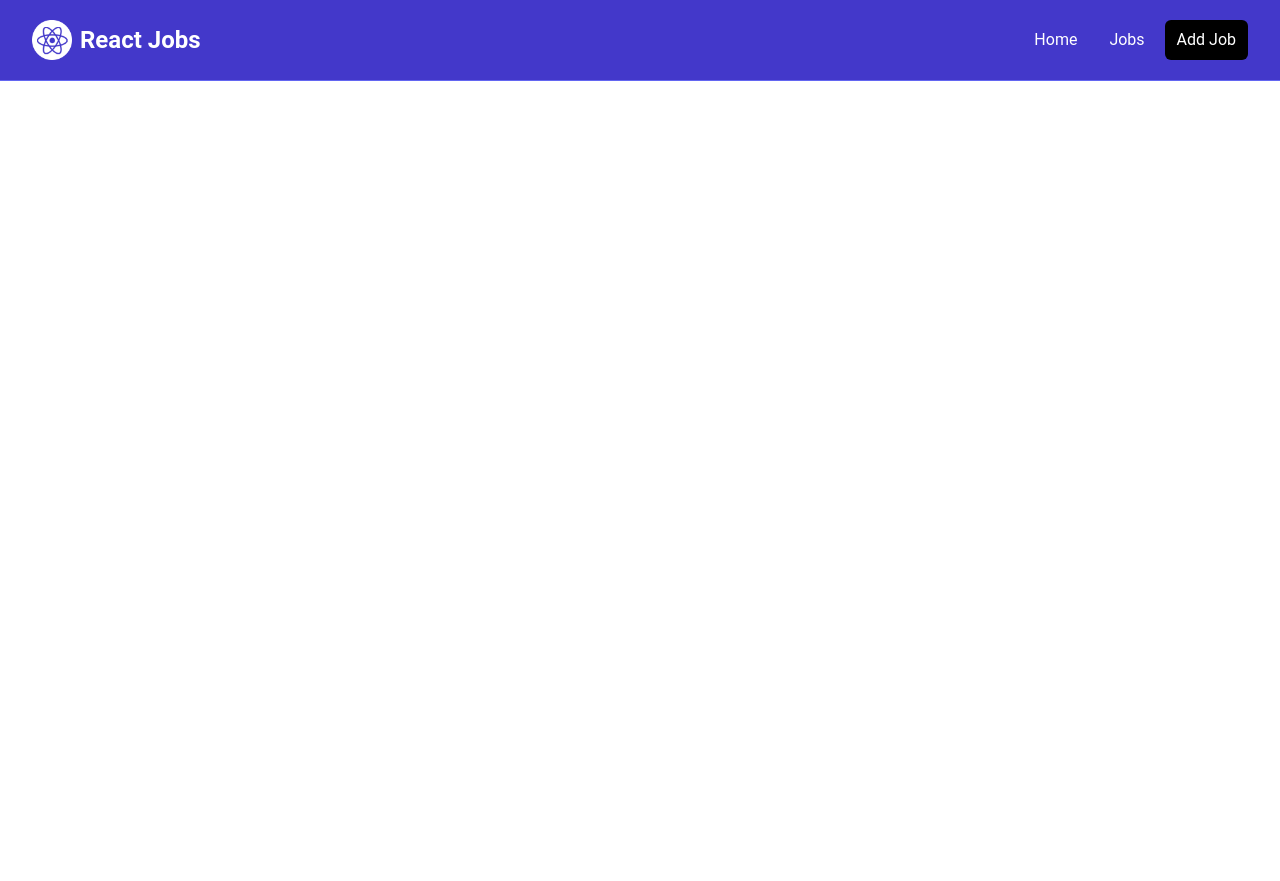
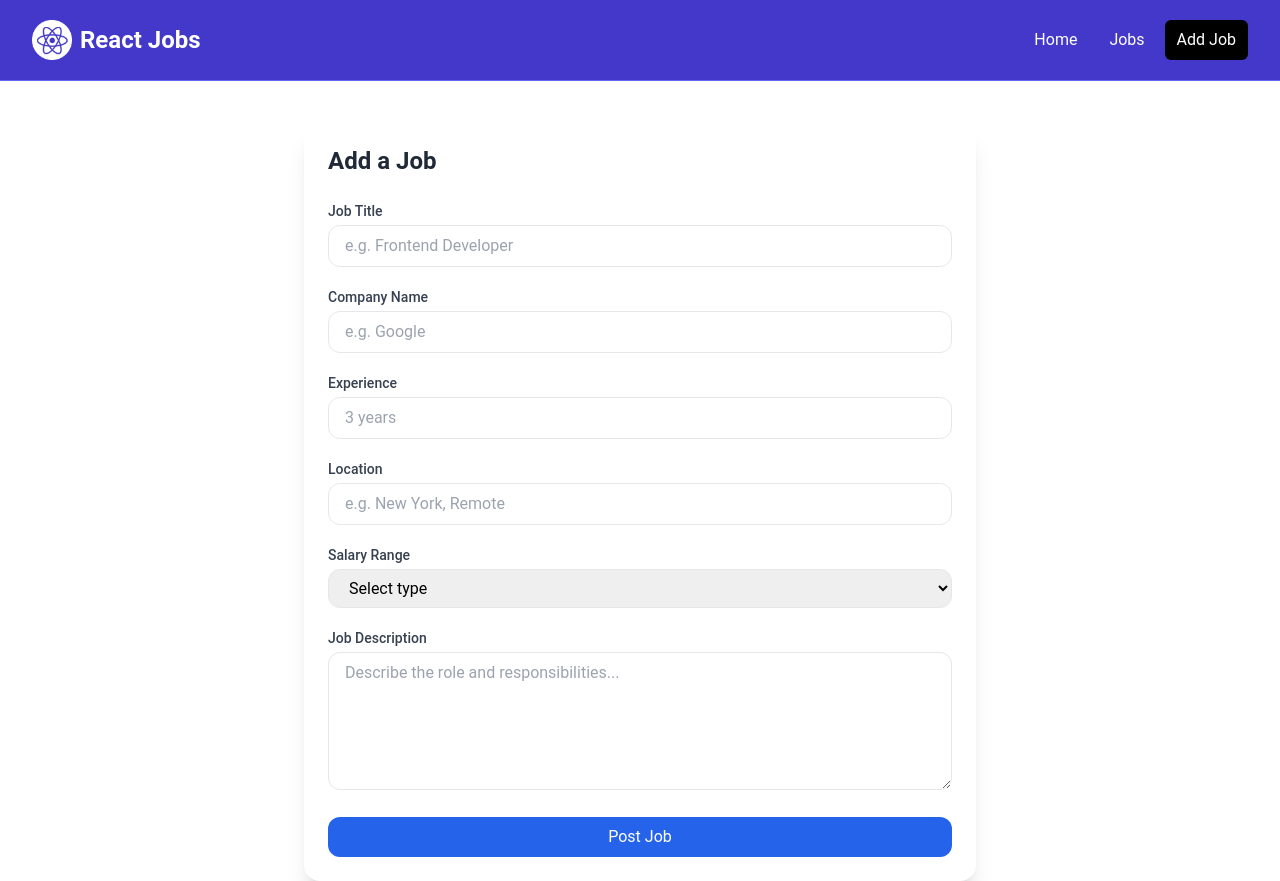
Before and after one commit to arshadshah440/job-portal, a React (Vite) app: page /add-job in a window 1280 px wide. Before the commit the page ends 800 px from the top, so only its background shows below. Built offline with nearby package versions, Linux system fonts and the light colour scheme.

Commit message:
Add Job component development.

```diff
--- a/src/App.jsx
+++ b/src/App.jsx
@@ -4,6 +4,7 @@ import Home from "./components/Home";
 import Navbar from "./components/global/Navbar";
 import { BrowserRouter as Router, Routes, Route } from "react-router-dom";
 import JobList from "./components/home/JobList";
+import AddJob from "./components/home/AddJob";
 
 function App() {
   return (
@@ -12,6 +13,7 @@ function App() {
       <Routes>
         <Route exact path="/" element={<Home />} />
         <Route path="/jobs" element={<JobList />} />
+        <Route path="/add-job" element={<AddJob />} />
       </Routes>
     </Router>
   );
--- a/src/app/features/jobs/jobSlice.js
+++ b/src/app/features/jobs/jobSlice.js
@@ -8,8 +8,13 @@ export const jobSlice=createSlice({
     name:"job",
     initialState,
     reducers:{
-
+          addJob: (state,action) => {
+            state.JobsList.push(action.payload);
+          }
     }
 });
 
+export const { addJob } = jobSlice.actions;
+
+
 export default jobSlice.reducer;
--- /dev/null
+++ b/src/components/home/AddJob.jsx
@@ -0,0 +1,172 @@
+import React, { useState } from "react";
+import { useSelector, useDispatch } from "react-redux";
+import { addJob } from "../../app/features/jobs/jobSlice";
+
+const AddJob = () => {
+  const count = useSelector((state) => state.jobs.JobsList);
+
+  const dispatch = useDispatch();
+  const [successMessage, setSuccessMessage] = useState("");
+
+  const [formData, setFormData] = useState({
+    id: count.length + 1,
+    job_title: "",
+    company_name: "",
+    location: "",
+    salary_range: "",
+    experience: "",
+    description: "",
+  });
+
+  const handleChange = (e) => {
+    const { name, value } = e.target;
+    setFormData((prev) => ({
+      ...prev,
+      [name]: value,
+    }));
+  };
+
+  const handleSubmit = (e) => {
+    e.preventDefault();
+    console.log("Form submitted:", formData);
+    setSuccessMessage("Job added successfully!");
+    dispatch(addJob(formData));
+    setFormData({
+      id: count.length + 1,
+      job_title: "",
+      company_name: "",
+      location: "",
+      salary_range: "",
+      experience: "",
+      description: "",
+    });
+
+    setTimeout(() => {
+      setSuccessMessage("");
+    }, 2000);
+
+    // You can add API call or form validation here
+  };
+
+  return (
+    <div className="max-w-2xl mx-auto p-6 bg-white shadow-xl rounded-2xl mt-10">
+      <h2 className="text-2xl font-bold mb-6 text-gray-800">Add a Job</h2>
+
+      <form className="space-y-5" onSubmit={handleSubmit}>
+        {/* Job Title */}
+        <div>
+          <label className="block text-sm font-medium text-gray-700 mb-1">
+            Job Title
+          </label>
+          <input
+            type="text"
+            name="job_title"
+            value={formData.job_title}
+            onChange={handleChange}
+            className="w-full px-4 py-2 border rounded-xl focus:outline-none focus:ring-2 focus:ring-blue-500"
+            placeholder="e.g. Frontend Developer"
+            required
+          />
+        </div>
+
+        {/* Company Name */}
+        <div>
+          <label className="block text-sm font-medium text-gray-700 mb-1">
+            Company Name
+          </label>
+          <input
+            type="text"
+            name="company_name"
+            value={formData.company_name}
+            onChange={handleChange}
+            className="w-full px-4 py-2 border rounded-xl focus:outline-none focus:ring-2 focus:ring-blue-500"
+            placeholder="e.g. Google"
+            required
+          />
+        </div>
+
+        {/* Company Name */}
+        <div>
+          <label className="block text-sm font-medium text-gray-700 mb-1">
+            Experience
+          </label>
+          <input
+            type="text"
+            name="experience"
+            value={formData.experience}
+            onChange={handleChange}
+            className="w-full px-4 py-2 border rounded-xl focus:outline-none focus:ring-2 focus:ring-blue-500"
+            placeholder="3 years"
+            required
+          />
+        </div>
+
+        {/* Location */}
+        <div>
+          <label className="block text-sm font-medium text-gray-700 mb-1">
+            Location
+          </label>
+          <input
+            type="text"
+            name="location"
+            value={formData.location}
+            onChange={handleChange}
+            className="w-full px-4 py-2 border rounded-xl focus:outline-none focus:ring-2 focus:ring-blue-500"
+            placeholder="e.g. New York, Remote"
+          />
+        </div>
+
+        {/* Job Type */}
+        <div>
+          <label className="block text-sm font-medium text-gray-700 mb-1">
+            Salary Range
+          </label>
+          <select
+            name="salary_range"
+            value={formData.salary_range}
+            onChange={handleChange}
+            className="w-full px-4 py-2 border rounded-xl focus:outline-none focus:ring-2 focus:ring-blue-500"
+          >
+            <option value="">Select type</option>
+            <option value="full-time">$50k - $100k</option>
+            <option value="part-time">$25k - $50k</option>
+            <option value="contract">$10k - $25k</option>
+            <option value="internship">$5k - $10k</option>
+          </select>
+        </div>
+
+        {/* Description */}
+        <div>
+          <label className="block text-sm font-medium text-gray-700 mb-1">
+            Job Description
+          </label>
+          <textarea
+            name="description"
+            value={formData.description}
+            onChange={handleChange}
+            rows="5"
+            className="w-full px-4 py-2 border rounded-xl focus:outline-none focus:ring-2 focus:ring-blue-500"
+            placeholder="Describe the role and responsibilities..."
+            required
+          />
+        </div>
+        {successMessage && (
+          <div className="mt-5 p-4 rounded-xl bg-green-100 border border-green-400 text-green-800 text-sm">
+            {successMessage}
+          </div>
+        )}
+        {/* Submit Button */}
+        <div>
+          <button
+            type="submit"
+            className="w-full bg-blue-600 text-white py-2 px-4 rounded-xl hover:bg-blue-700 transition"
+          >
+            {successMessage ? "Job Posted" : "Post Job"}
+          </button>
+        </div>
+      </form>
+    </div>
+  );
+};
+
+export default AddJob;
```
